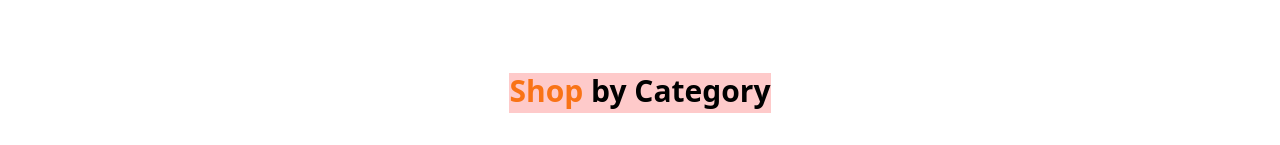
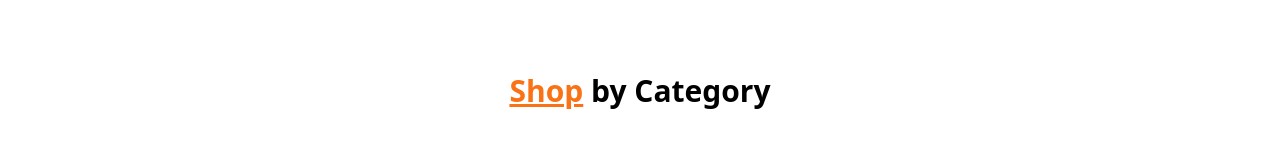
Before and after one commit to swastika238/E-Commerce-Cart, a React (Vite) app: page / in a window 1280 px wide. Shown: the part 807-952 px from the top of the page. Built offline with nearby package versions, Linux system fonts and the light colour scheme; a web font is replaced by a local one.

Commit message:
Initial Commit

```diff
--- /dev/null
+++ b/src/components/Heading/Heading.jsx
@@ -0,0 +1,16 @@
+import React from "react";
+
+const Heading = (props) => {
+  return (
+    <div className="w-fit mx-auto justify-center">
+      <h2 className="md:text-3xl text-[2.5rem] font-bold">
+        <span className="text-orange-500 underline decoration-orange-500 underline-offset-2">
+          {props.highlight}
+        </span>{" "}
+        {props.heading}
+      </h2>
+    </div>
+  );
+};
+
+export default Heading;
--- a/src/components/Section/Section.jsx
+++ b/src/components/Section/Section.jsx
@@ -1,20 +1,13 @@
 import React from 'react'
+import Heading from '../Heading/Heading'
 
 const Section = () => {
   return (
     <section>
-        <div className='py-20'>
-            <div className='w-fit mx-auto bg-red-200 justify-center'>
-                <h2 className='text-3xl font-bold'> <span className='text-orange-500'>Shop</span> by Category</h2>
-                <div className='w-25 h-1'></div>
-            </div>
-
-        </div>
-
-
-
+      <div className='py-20'>
+     <Heading highlight="Shop"heading="by Category"/>
+      </div>
     </section>
-
   )
 }
 
```
